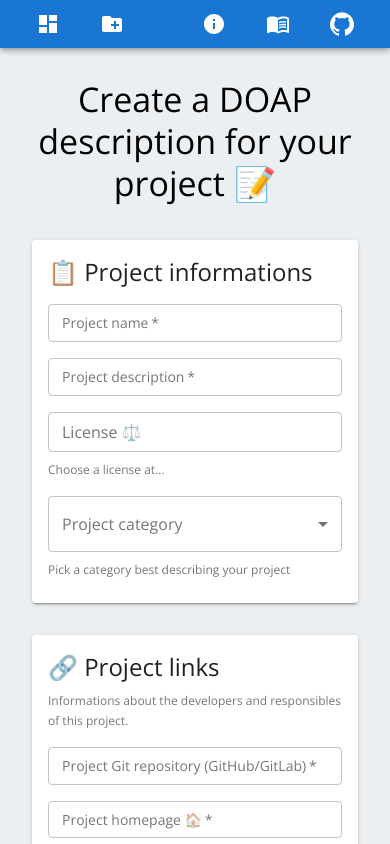
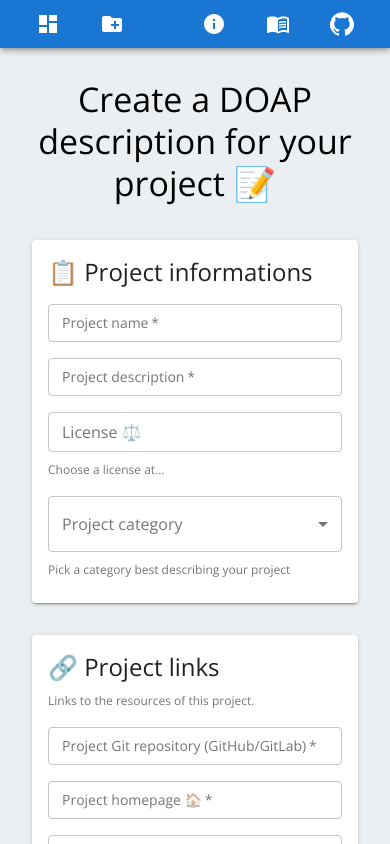
Before and after one commit to MaastrichtU-IDS/projects, a React Native app: screen /create-doap in a window 390 px wide. Shown: the top 844 px of the page. Built offline with nearby package versions, Linux system fonts and the light colour scheme.

Commit message:
change label

```diff
--- a/src/CreateDoapProject.tsx
+++ b/src/CreateDoapProject.tsx
@@ -205,7 +205,7 @@ export default function CreateDoapProject() {
               🔗 Project links
             </Typography>
             <FormHelperText>
-              Informations about the developers and responsibles of this project.
+              Links to the resources of this project.
             </FormHelperText>
             <TextField
               id="project_git_repository"
```
